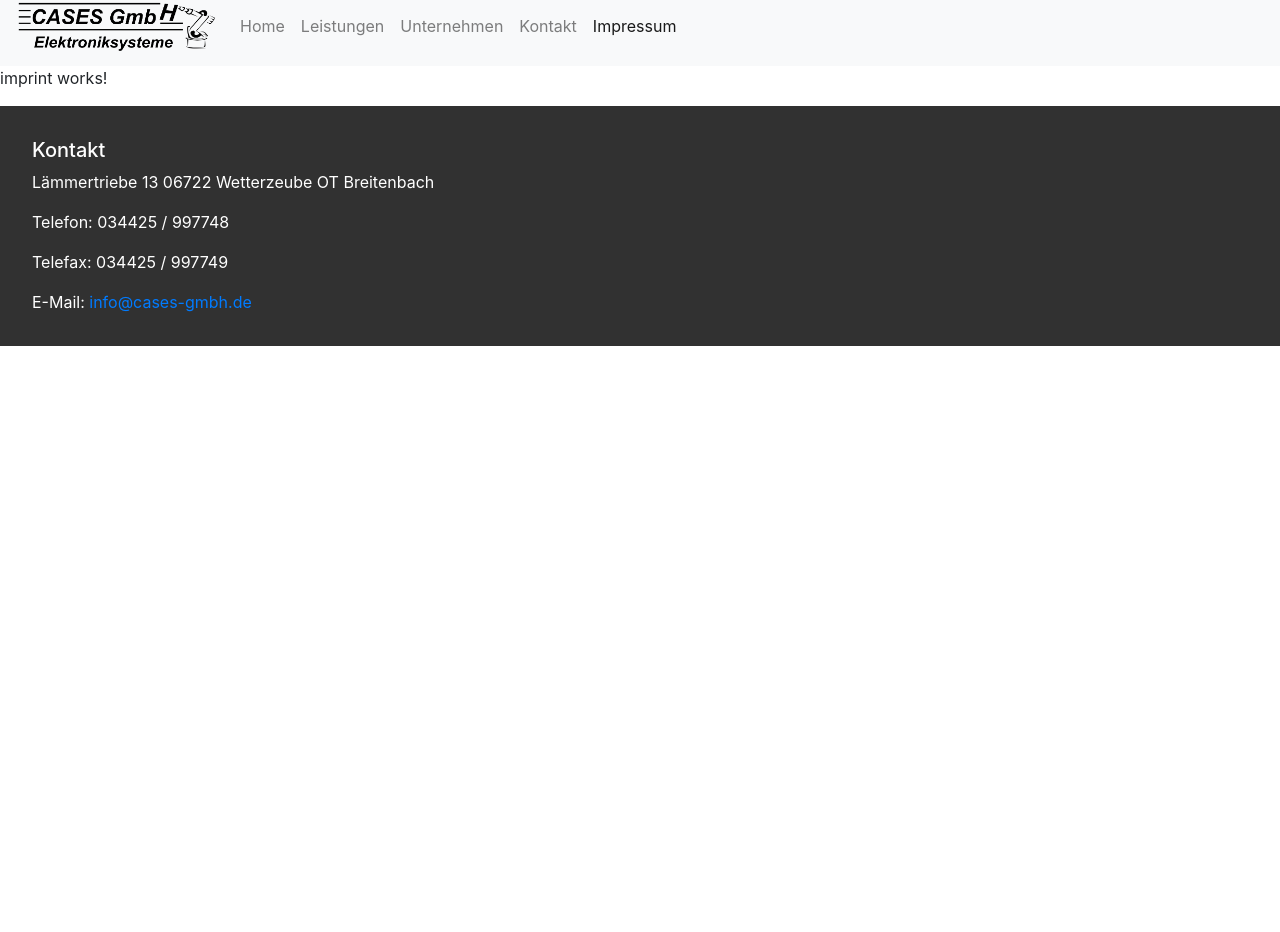
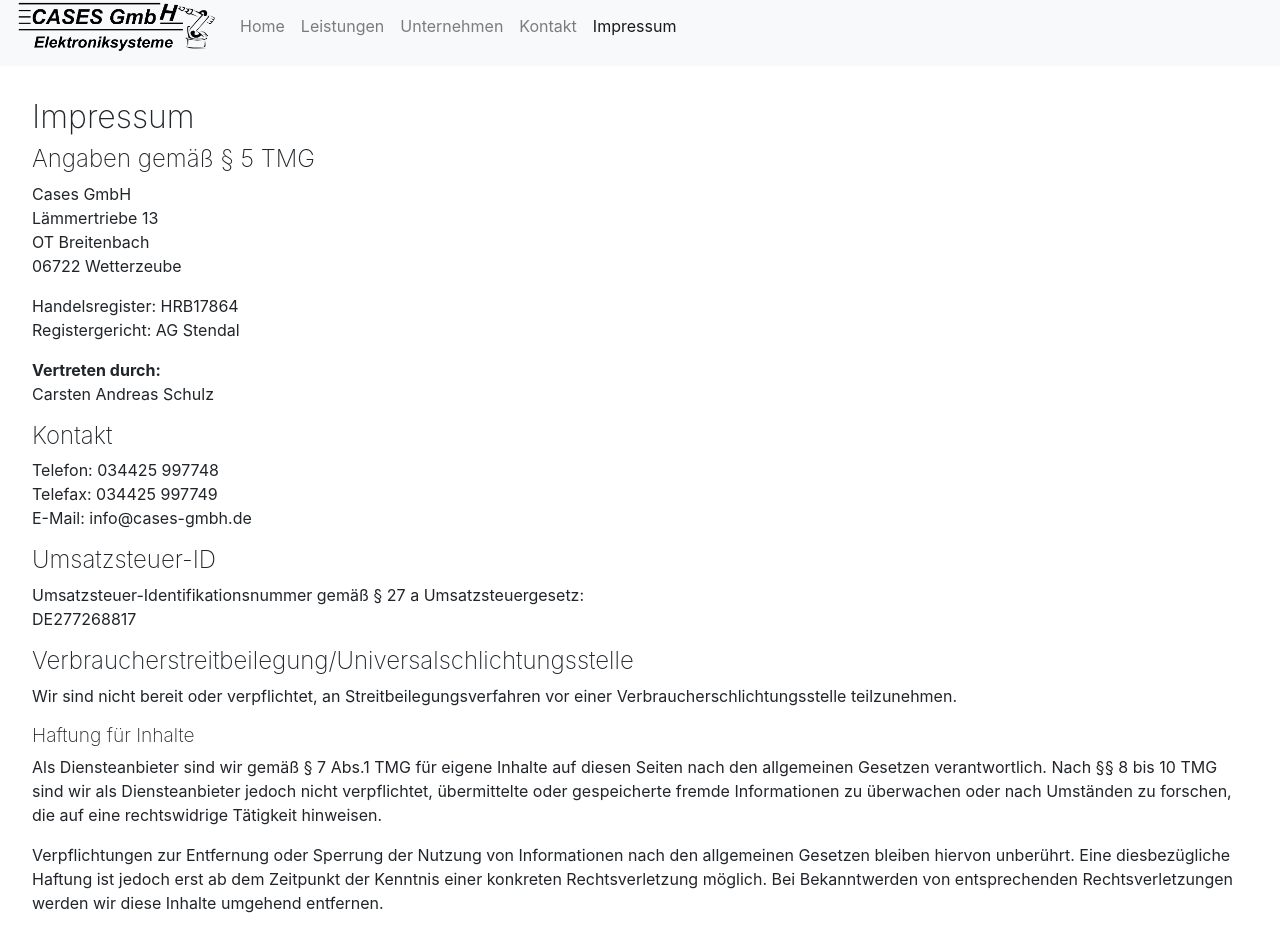
Before and after one commit to Max-ES/cases, an Angular app: page /imprint in a window 1280 px wide. Shown: the part 14-946 px from the top of the page. Before the commit the page ends 800 px from the top, so only its background shows below. Built offline with nearby package versions, Linux system fonts and the light colour scheme; what ng-recaptcha would draw is missing.

Commit message:
Add imprint

```diff
--- a/src/app/contact/contact.component.html
+++ b/src/app/contact/contact.component.html
@@ -1,18 +1,10 @@
 <div class="text-container">
     <h1>Kontakt</h1>
-    <h2>Impressum</h2>
-    <p>CASES GmbH</p>
     <dl>
         <dt>Sitz der Gesellschaft</dt>
         <dd>
             Lämmertriebe 13 <br>
             06722 Wetterzeube OT Breitenbach
-        </dd>
-
-        <dt>Handelsregister</dt>
-        <dd>
-            HRB 17864 <br>
-            AG Stendal
         </dd>
 
         <dt>Telefon</dt>
@@ -23,12 +15,6 @@
 
         <dt>Email</dt>
         <dd><a href="mailto:info@cases-gmbh.de">info@cases-gmbh.de</a></dd>
-
-        <dt>UST-ID-Nr</dt>
-        <dd>DE277268817</dd>
-
-        <dt>Steuer-Nr.</dt>
-        <dd>119/109/00554</dd>
     </dl>
 
     <app-formular></app-formular>
--- a/src/app/imprint/imprint.component.html
+++ b/src/app/imprint/imprint.component.html
@@ -1 +1,38 @@
-<p>imprint works!</p>
+<div class="text-container">
+    <h1>Impressum</h1>
+
+    <h2>Angaben gem&auml;&szlig; &sect; 5 TMG</h2>
+    <p>Cases GmbH<br />
+    L&auml;mmertriebe 13<br />
+    OT Breitenbach<br />
+    06722 Wetterzeube</p>
+
+    <p>Handelsregister: HRB17864<br />
+    Registergericht: AG Stendal</p>
+
+    <p><strong>Vertreten durch:</strong><br />
+    Carsten Andreas Schulz</p>
+
+    <h2>Kontakt</h2>
+    <p>Telefon: 034425 997748<br />
+    Telefax: 034425 997749<br />
+    E-Mail: info@cases-gmbh.de</p>
+
+    <h2>Umsatzsteuer-ID</h2>
+    <p>Umsatzsteuer-Identifikationsnummer gem&auml;&szlig; &sect; 27 a Umsatzsteuergesetz:<br />
+    DE277268817</p>
+
+    <h2>Verbraucher&shy;streit&shy;beilegung/Universal&shy;schlichtungs&shy;stelle</h2><p>Wir sind nicht bereit oder verpflichtet, an Streitbeilegungsverfahren vor einer Verbraucherschlichtungsstelle teilzunehmen.</p>
+
+    <h3>Haftung f&uuml;r Inhalte</h3> <p>Als Diensteanbieter sind wir gem&auml;&szlig; &sect; 7 Abs.1 TMG f&uuml;r eigene Inhalte auf diesen Seiten nach den allgemeinen Gesetzen verantwortlich.
+        Nach &sect;&sect; 8 bis 10 TMG sind wir als Diensteanbieter jedoch nicht verpflichtet, &uuml;bermittelte oder gespeicherte fremde Informationen zu &uuml;berwachen oder nach
+        Umst&auml;nden zu forschen, die auf eine rechtswidrige T&auml;tigkeit hinweisen.</p> <p>Verpflichtungen zur Entfernung oder Sperrung der Nutzung von Informationen nach den
+            allgemeinen Gesetzen bleiben hiervon unber&uuml;hrt. Eine diesbez&uuml;gliche Haftung ist jedoch erst ab dem Zeitpunkt der Kenntnis einer konkreten Rechtsverletzung m&ouml;glich.
+            Bei Bekanntwerden von entsprechenden Rechtsverletzungen werden wir diese Inhalte umgehend entfernen.</p>
+        <h3>Haftung f&uuml;r Links</h3> <p>Unser Angebot enth&auml;lt Links zu externen Websites Dritter, auf deren Inhalte wir keinen Einfluss haben.
+            Deshalb k&ouml;nnen wir f&uuml;r diese fremden Inhalte auch keine Gew&auml;hr &uuml;bernehmen.
+            F&uuml;r die Inhalte der verlinkten Seiten ist stets der jeweilige Anbieter oder Betreiber der Seiten verantwortlich.
+            Die verlinkten Seiten wurden zum Zeitpunkt der Verlinkung auf m&ouml;gliche Rechtsverst&ouml;&szlig;e &uuml;berpr&uuml;ft.
+            Rechtswidrige Inhalte waren zum Zeitpunkt der Verlinkung nicht erkennbar.</p> <p>Eine permanente inhaltliche Kontrolle der verlinkten Seiten ist jedoch ohne konkrete Anhaltspunkte einer Rechtsverletzung nicht zumutbar. Bei Bekanntwerden von Rechtsverletzungen werden wir derartige Links umgehend entfernen.</p> <h3>Urheberrecht</h3> <p>Die durch die Seitenbetreiber erstellten Inhalte und Werke auf diesen Seiten unterliegen dem deutschen Urheberrecht. Die Vervielf&auml;ltigung, Bearbeitung, Verbreitung und jede Art der Verwertung au&szlig;erhalb der Grenzen des Urheberrechtes bed&uuml;rfen der schriftlichen Zustimmung des jeweiligen Autors bzw. Erstellers. Downloads und Kopien dieser Seite sind nur f&uuml;r den privaten, nicht kommerziellen Gebrauch gestattet.</p> <p>Soweit die Inhalte auf dieser Seite nicht vom Betreiber erstellt wurden, werden die Urheberrechte Dritter beachtet. Insbesondere werden Inhalte Dritter als solche gekennzeichnet. Sollten Sie trotzdem auf eine Urheberrechtsverletzung aufmerksam werden, bitten wir um einen entsprechenden Hinweis.
+        Bei Bekanntwerden von Rechtsverletzungen werden wir derartige Inhalte umgehend entfernen.</p>
+</div>
```
